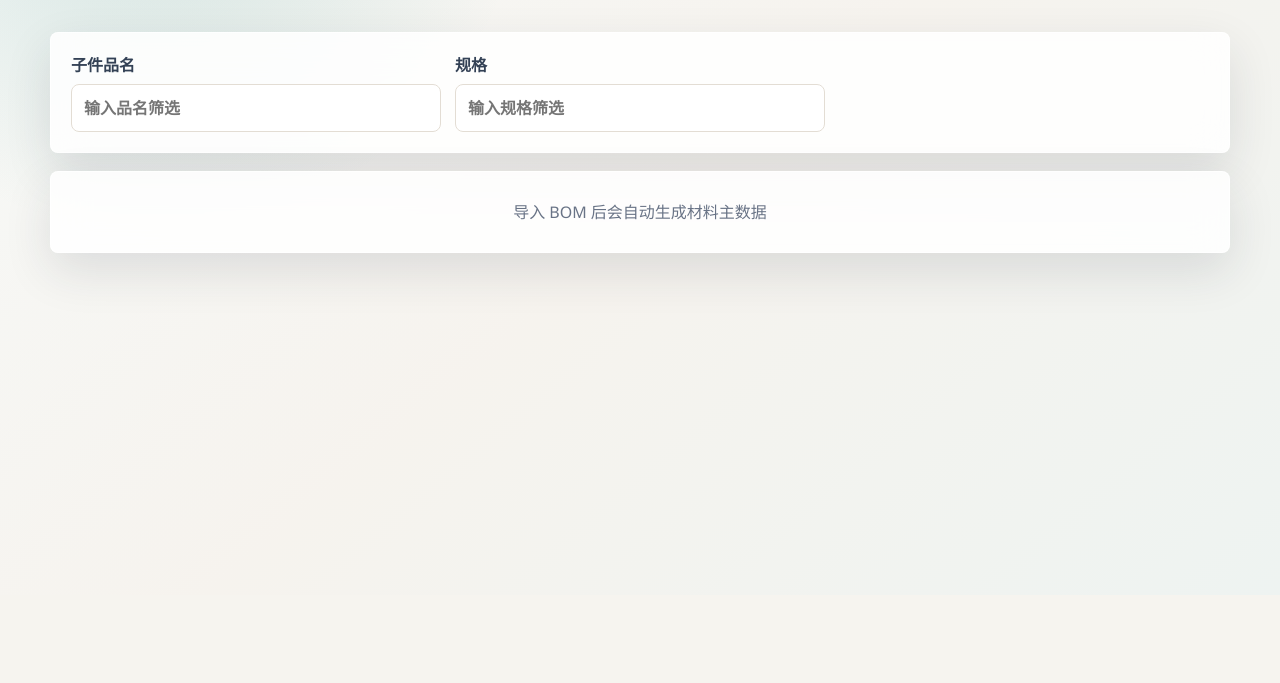
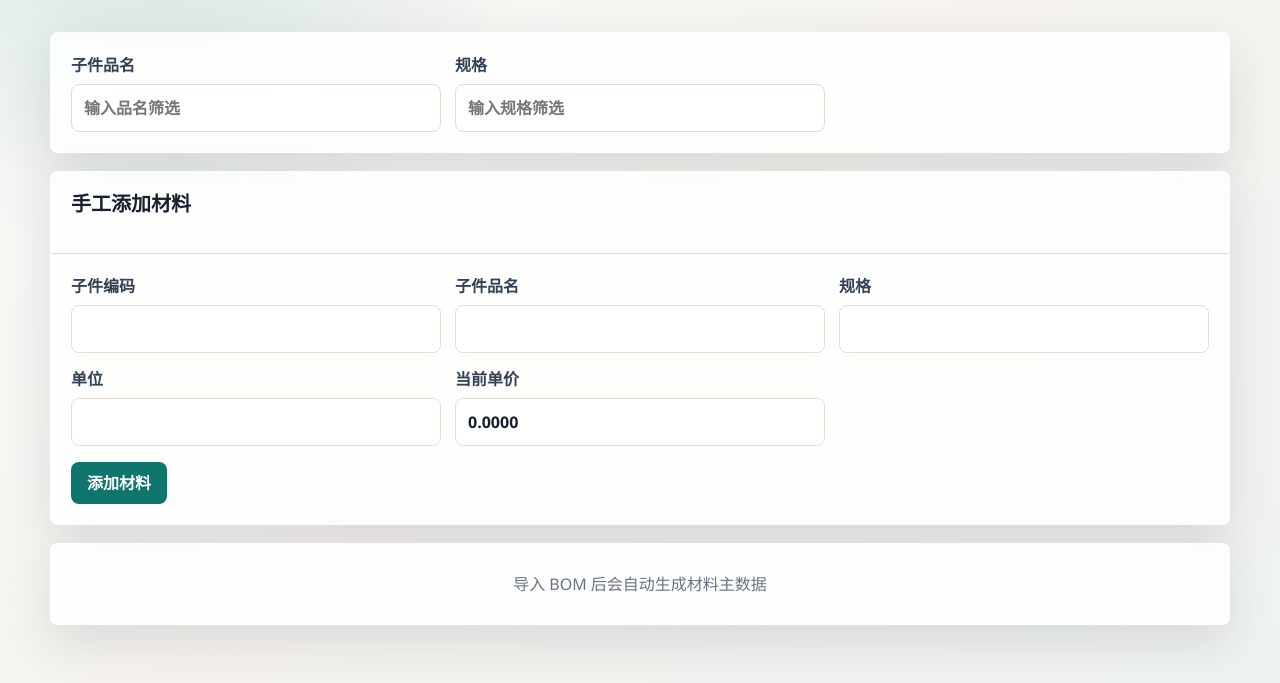
Before and after one commit to whoisyourong/product_quote, a Flask app: page /materials in a window 1280 px wide. Shown: the part 205-888 px from the top of the page. Before the commit the page ends 489 px from the top, so only its background shows below. Run offline with Flask 3, Linux system fonts and the light colour scheme; data that the repository does not hold is empty.

Commit message:
Allow manual material creation

```diff
--- a/app.py
+++ b/app.py
@@ -425,6 +425,37 @@ def materials():
     return render_template("materials.html", materials=material_list)
 
 
+@app.route("/materials/add", methods=["POST"])
+def add_material():
+    part_code = (request.form.get("part_code") or "").strip()
+    part_name = (request.form.get("part_name") or "").strip()
+    specification = (request.form.get("specification") or "").strip()
+    unit = (request.form.get("unit") or "").strip()
+    price = parse_number(request.form.get("price"))
+
+    if not part_code or not part_name:
+        flash("子件编码和子件品名不能为空。", "error")
+        return redirect(url_for("materials"))
+
+    existing = Material.query.filter_by(part_code=part_code).first()
+    if existing:
+        flash(f"子件编码 {part_code} 已存在，未重复添加。", "error")
+        return redirect(url_for("materials"))
+
+    material = Material(
+        part_code=part_code,
+        part_name=part_name,
+        specification=specification,
+        unit=unit,
+        price=price,
+        updated_at=datetime.utcnow(),
+    )
+    db.session.add(material)
+    db.session.commit()
+    flash(f"材料 {part_name} 已添加。", "success")
+    return redirect(url_for("materials"))
+
+
 @app.route("/materials/<int:material_id>/price", methods=["POST"])
 def update_material_price(material_id):
     material = Material.query.get_or_404(material_id)
--- a/templates/materials.html
+++ b/templates/materials.html
@@ -22,6 +22,24 @@
                 <input id="specFilter" type="text" placeholder="输入规格筛选">
             </label>
         </div>
+    </div>
+</section>
+
+<section class="panel">
+    <div class="panel-head"><h2>手工添加材料</h2></div>
+    <div class="panel-body">
+        <form action="/materials/add" method="POST">
+            <div class="form-grid">
+                <label>子件编码<input type="text" name="part_code" required></label>
+                <label>子件品名<input type="text" name="part_name" required></label>
+                <label>规格<input type="text" name="specification"></label>
+                <label>单位<input type="text" name="unit"></label>
+                <label>当前单价<input type="number" step="0.0001" name="price" value="0.0000" required></label>
+            </div>
+            <div class="form-actions">
+                <button class="button" type="submit">添加材料</button>
+            </div>
+        </form>
     </div>
 </section>
 
```
